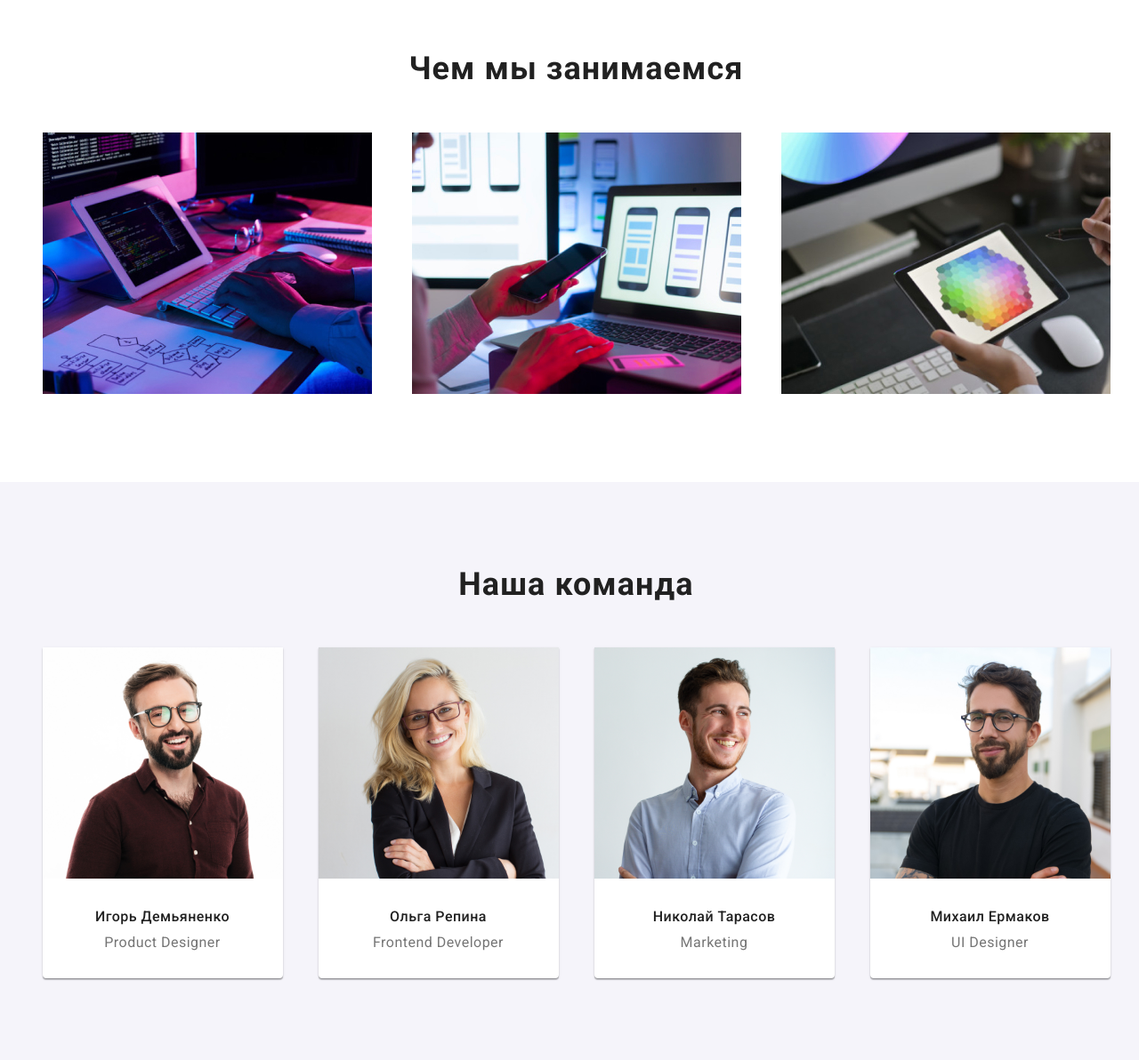
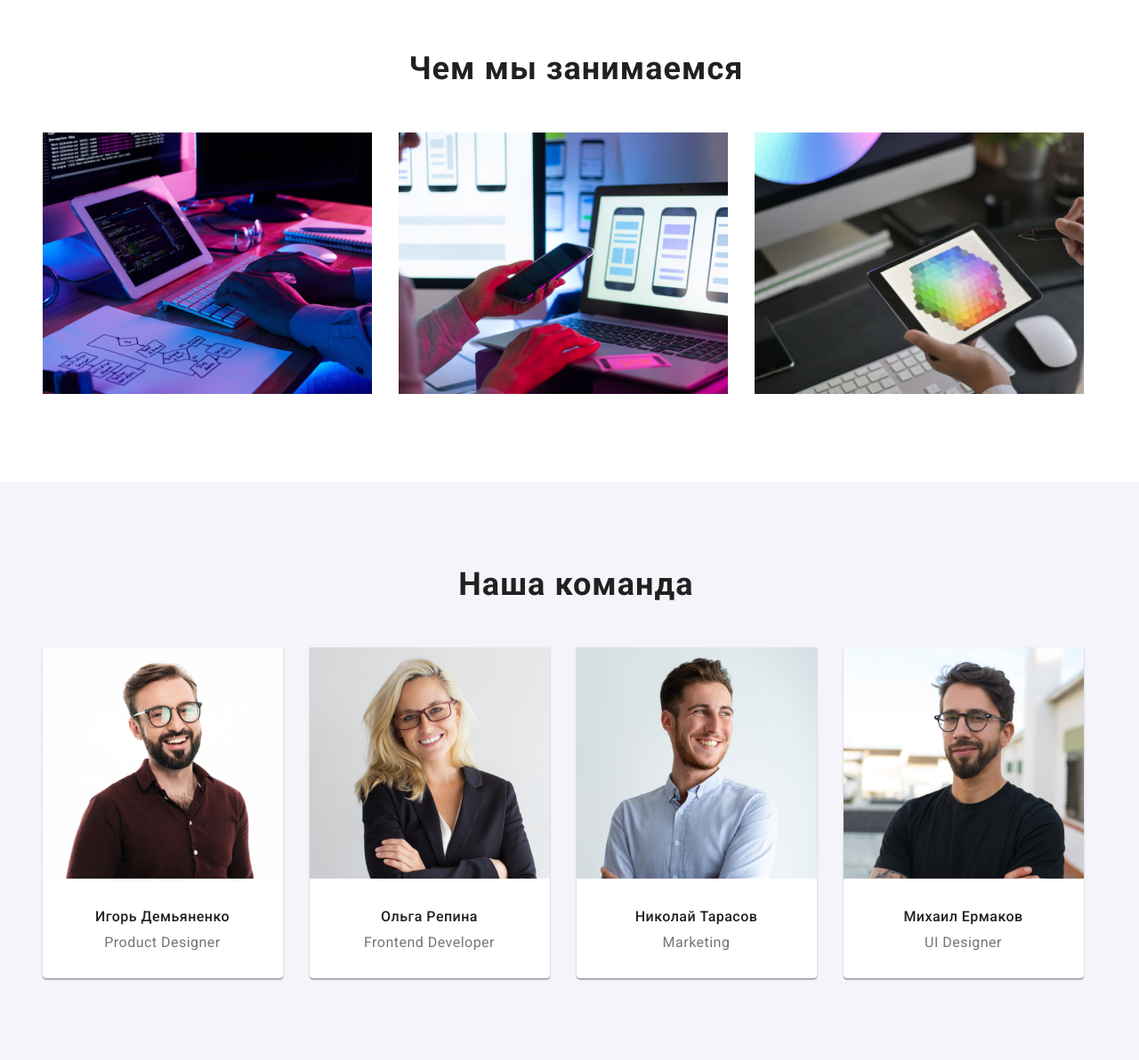
Before and after one commit to Extractoro/goit-markup-hw-03, a plain HTML site: page index.html in a window 1280 px wide. Shown: the part 913-2105 px from the top of the page at 89% size. Drawn offline with Linux system fonts and the light colour scheme.

Commit message:
update hw

```diff
--- a/css/styles.css
+++ b/css/styles.css
@@ -249,7 +249,10 @@ ul {
 
 .wwd-list {
   display: flex;
-  justify-content: space-between;
+}
+
+.wwd-list-item:not(:last-child) {
+  margin-right: 30px;
 }
 
 /* Our team section */
@@ -273,7 +276,10 @@ ul {
 
 .team-list {
   display: flex;
-  justify-content: space-between;
+}
+
+.team-list-item:not(:last-child) {
+  margin-right: 30px;
 }
 
 .team-list-item {
```
